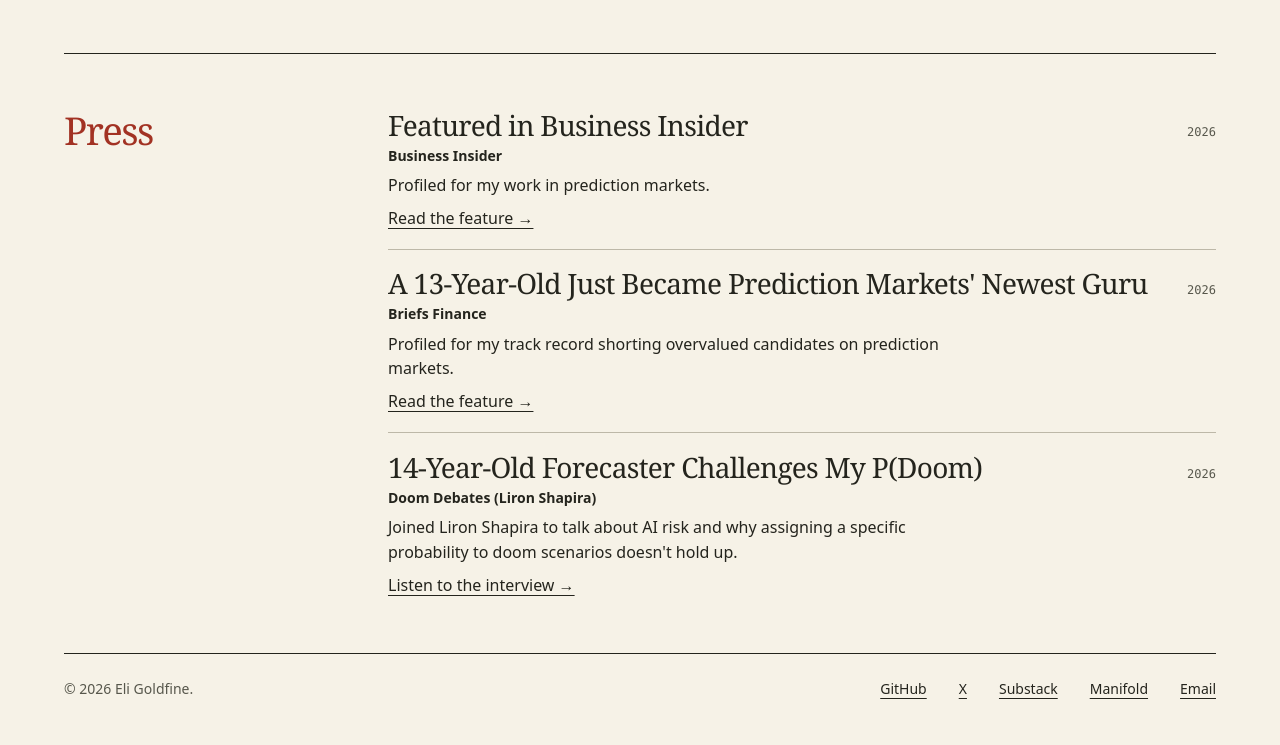
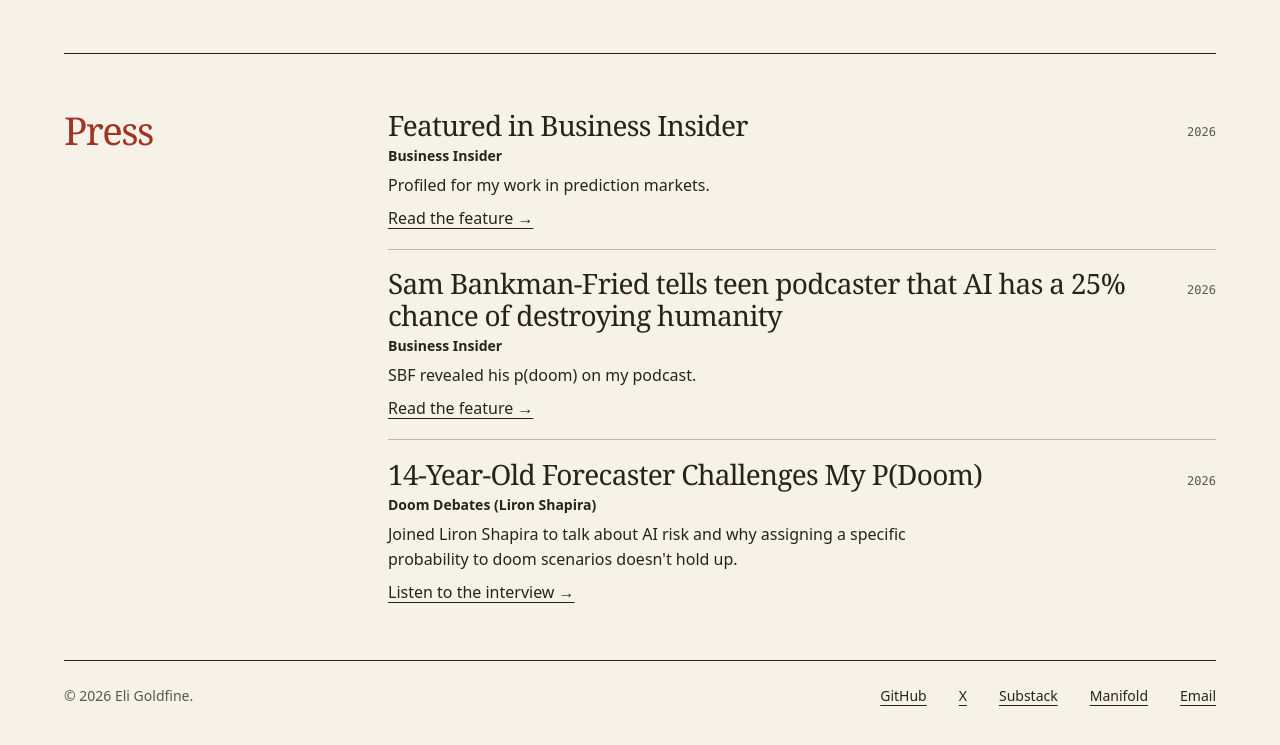
Before and after one commit to ManiFed/eligoldfine.com, a plain HTML site: page index.html in a window 1280 px wide. Shown: the part 1066-1811 px from the top of the page. Drawn offline with Linux system fonts and the light colour scheme.

Commit message:
Update article title and content in index.html

```diff
--- a/index.html
+++ b/index.html
@@ -76,12 +76,12 @@
             </div>
             <div class="entry">
                 <div class="entry-heading">
-                    <h3>A 13-Year-Old Just Became Prediction Markets' Newest Guru</h3>
+                    <h3>Sam Bankman-Fried tells teen podcaster that AI has a 25% chance of destroying humanity</h3>
                     <span class="date">2026</span>
-                    <p class="company">Briefs Finance</p>
+                    <p class="company">Business Insider</p>
                 </div>
-                <p>Profiled for my track record shorting overvalued candidates on prediction markets.</p>
-                <a href="https://www.briefs.co/news/a-13-year-old-just-became-prediction-markets-newest-guru/" class="read-link">Read the feature →</a>
+                <p>SBF revealed his p(doom) on my podcast.</p>
+                <a href="https://www.businessinsider.com/sam-bankman-fried-eli-goldfine-ai-25-chance-destroying-humanity-2026-11/" class="read-link">Read the feature →</a>
             </div>
             <div class="entry">
                 <div class="entry-heading">
```
